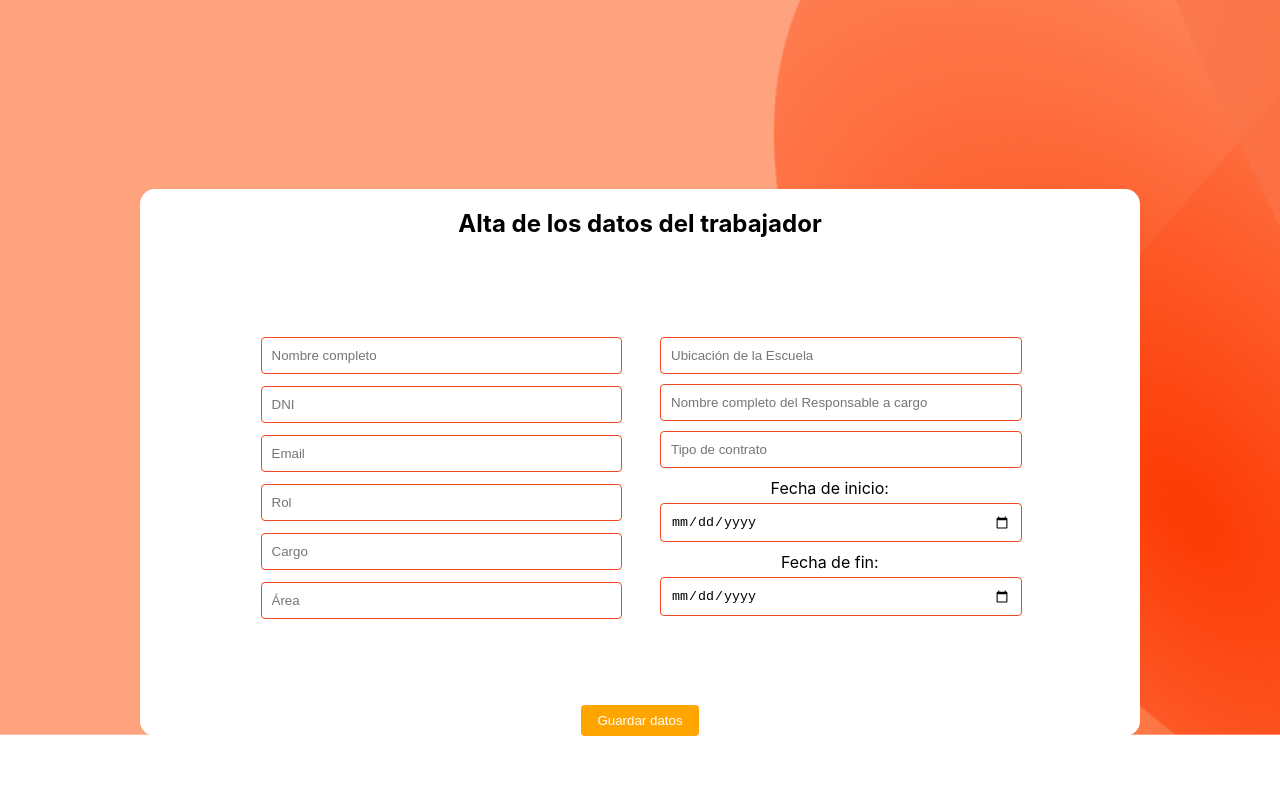
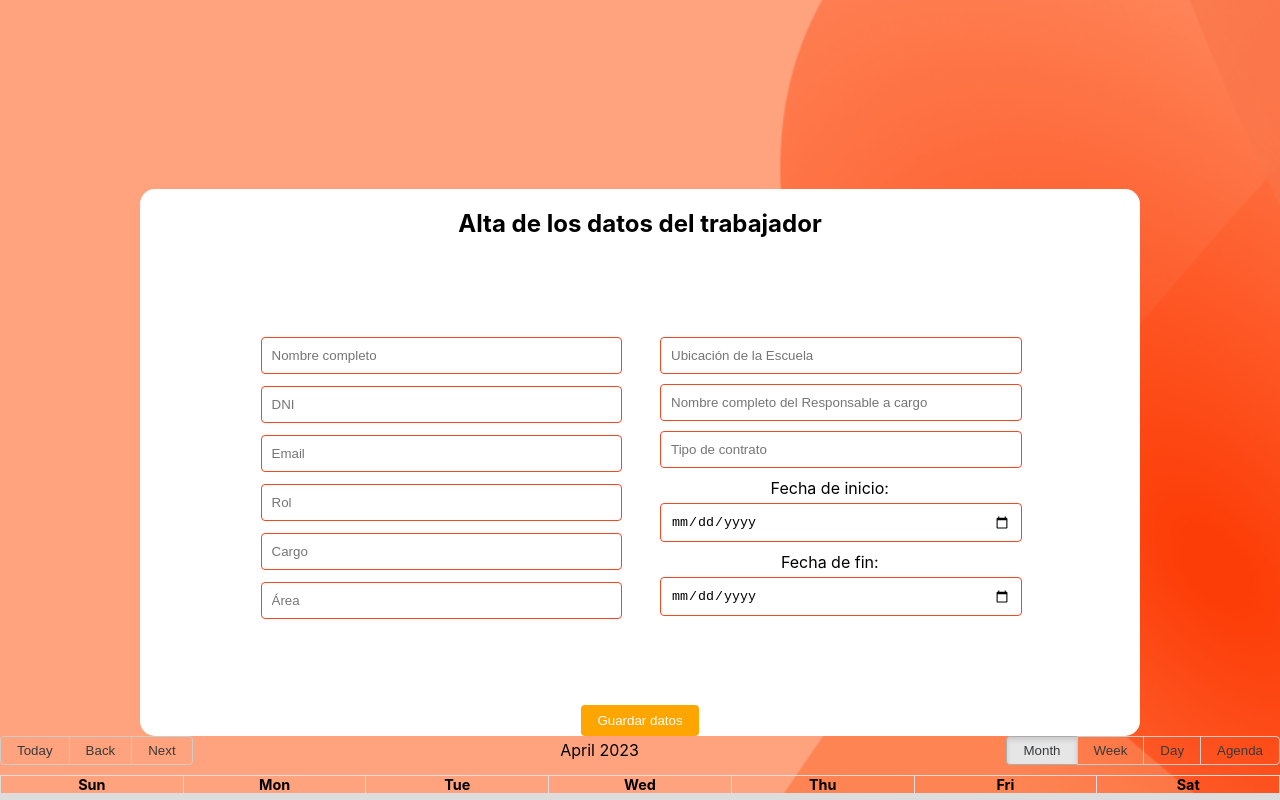
Before and after one commit to ValerySuarez22/proyecto-factoria-front, a React (Create React App) app: page / in a window 1280 px wide. Shown: the part 611-1411 px from the top of the page. Before the commit the page ends 1347 px from the top, so only its background shows below. Built offline with nearby package versions, Linux system fonts and the light colour scheme.

Commit message:
add calendar

```diff
--- a/package.json
+++ b/package.json
@@ -7,6 +7,7 @@
     "@testing-library/react": "^13.4.0",
     "@testing-library/user-event": "^13.5.0",
     "react": "^18.2.0",
+    "react-big-calendar": "^1.6.9",
     "react-dom": "^18.2.0",
     "react-scripts": "5.0.1",
     "web-vitals": "^2.1.4"
--- a/src/App.css
+++ b/src/App.css
@@ -1,4 +1,4 @@
-.App {
+/* .App {
   text-align: center;
 }
 
@@ -35,4 +35,4 @@
   to {
     transform: rotate(360deg);
   }
-}
+} */
--- a/src/App.js
+++ b/src/App.js
@@ -1,15 +1,30 @@
+import React, { useState } from 'react';
 import Navbar from './components/navbar/Navbar';
 import Login from './views/login/Login';
 import HighForm from './components/highForm/HighForm';
+import { Calendar, momentLocalizer } from 'react-big-calendar';
+import moment from 'moment';
+import 'react-big-calendar/lib/css/react-big-calendar.css';
 import './App.css';
 
+const localizer = momentLocalizer(moment);
+
 function App() {
+  const [events, setEvents] = useState([
+    {
+      start: new Date(),
+      end: new Date(),
+      title: 'Ejemplo de evento',
+    },
+  ]);
+
   return (
     <div>
       <header >
        {/* <Navbar /> */}
        <Login />
        <HighForm />
+       <Calendar localizer={localizer} events={events} />
       </header>
     </div>
   );
--- /dev/null
+++ b/src/components/calendar/calendar.css
@@ -0,0 +1,6 @@
+.calendar-container {
+  }
+
+  .calendar-color {
+    background-color: aqua !important;
+  }
```
Also changed, not shown: src/components/calendar/Calendar.jsx (added, +23 -0 lines), 1 other file (tests, documents, lock files or other folders).
